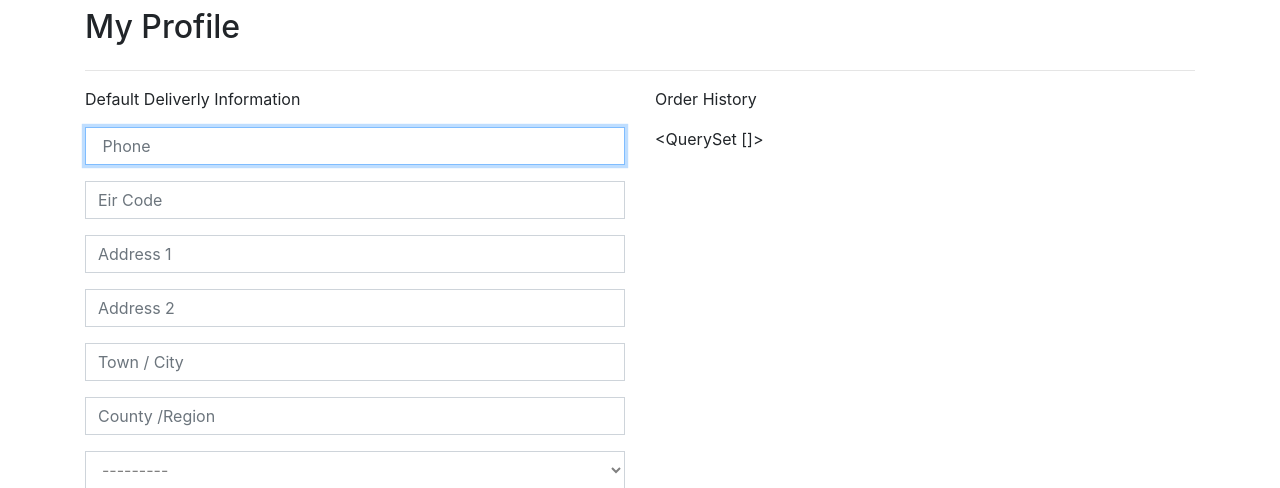
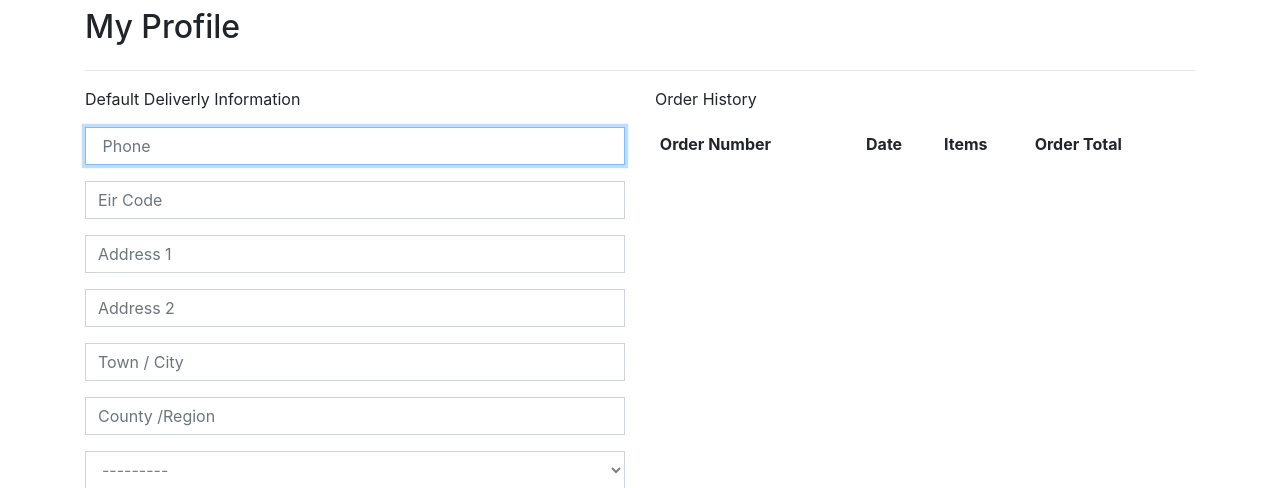
Before and after one commit to Chikayo-k/the-hair-experts, a Django app: page /profile/ in a window 1280 px wide. Shown: the part 159-647 px from the top of the page. Run offline with Django 3.2, Linux system fonts and the light colour scheme; the visitor is signed in with stand-in values (Sample User, id 1); data comes from the database, SQL or seed files in the repository; data that the repository does not hold is empty; parts of the project's set-up code (start-up, migrations or seed data) failed here and were passed over; some libraries are stand-ins or nearby versions; some web fonts are replaced.

Commit message:
Add order history and update checkout views

```diff
--- a/checkout/admin.py
+++ b/checkout/admin.py
@@ -12,7 +12,7 @@ class OrderAdmin(admin.ModelAdmin):
 
     readonly_fields =('order_number','date','deliverly_fee','total_cost','grand_total','original_bag','stripe_pid')
 
-    fields = ('order_number','date','full_name','phone','eircode','country','address1','address2', 'town_city','county_region','deliverly_fee','total_cost','grand_total','original_bag','stripe_pid')
+    fields = ('order_number','user_profile','date','full_name','phone','eircode','country','address1','address2', 'town_city','county_region','deliverly_fee','total_cost','grand_total','original_bag','stripe_pid')
 
     list_display=('order_number','date','full_name','total_cost','deliverly_fee','grand_total')
 
--- a/profiles/static/profiles/css/profile.css
+++ b/profiles/static/profiles/css/profile.css
@@ -8,6 +8,11 @@
     color: black;
 }
 
-#id_defalt_country option:first-child{
+#id_default_country option:first-child{
     color: gray;
 }
+
+.order-history{
+    max-height: 50%;
+    overflow-y: auto;
+}
--- a/profiles/templates/profiles/profile.html
+++ b/profiles/templates/profiles/profile.html
@@ -32,7 +32,41 @@
                 </div>
                 <div class="col-lg-6">
                     <p>Order History</p>
-                    {{ orders }}
+
+                    <div class="order-history table-responsive">
+                        <table class="table table-sm table-borderless">
+                            <thead>
+                                <tr>
+                                    <th>Order Number</th>
+                                    <th>Date</th>
+                                    <th>Items</th>
+                                    <th>Order Total</th>
+                                </tr>
+                            </thead>
+                            <tbody>
+                                {% for order in orders %}
+                                    <tr>
+                                        <td>
+                                            <a href="{% url 'order_history' order.order_number %}"
+                                            title="{{ order.order_number }}">
+                                                {{ order.order_number|truncatechars:6 }}
+                                            </a>
+                                        </td>
+                                        <td>{{ order.date }}</td>
+                                        <td>
+                                            <ul class="list-unstyled">
+                                                {% for item in order.orderitem.all %}
+                                                    <li class="small">
+                                                    </li>
+                                                {% endfor %}
+                                            </ul>
+                                        </td>
+                                        <td>€ {{ order.grand_total }}</td>
+                                    </tr>
+                                {% endfor %}
+                            </tbody>
+                        </table>
+                    </div>
                 </div>
 
 
--- a/profiles/urls.py
+++ b/profiles/urls.py
@@ -2,5 +2,6 @@ from django.urls import path
 from . import views
 
 urlpatterns = [
-       path('', views.profile, name='profile')
+       path('', views.profile, name='profile'),
+       path('order_history/<order_number>', views.order_history, name='order_history')
 ]
--- a/profiles/views.py
+++ b/profiles/views.py
@@ -3,6 +3,8 @@ from django.contrib import messages
 
 from .models import UserProfile
 from .forms import UserProfileForm
+
+from checkout.models import Order
 
 def profile(request):
     """
@@ -27,3 +29,18 @@ def profile(request):
     }
 
     return render(request, template, context)
+
+def order_history(request, order_number):
+    order = get_object_or_404(Order, order_number=order_number)
+
+    messages.info(request, (
+        f'This is the confirmation from a previous order, number {order_number}. '
+    ))
+
+    template = 'checkout/checkout_success.html'
+    context = {
+        'order': order,
+        'from_profile': True,
+    }
+
+    return render(request, template, context)
```
Also changed, not shown: checkout/templates/checkout/checkout_success.html (+21 -0 lines), checkout/views.py (+42 -1 lines).
